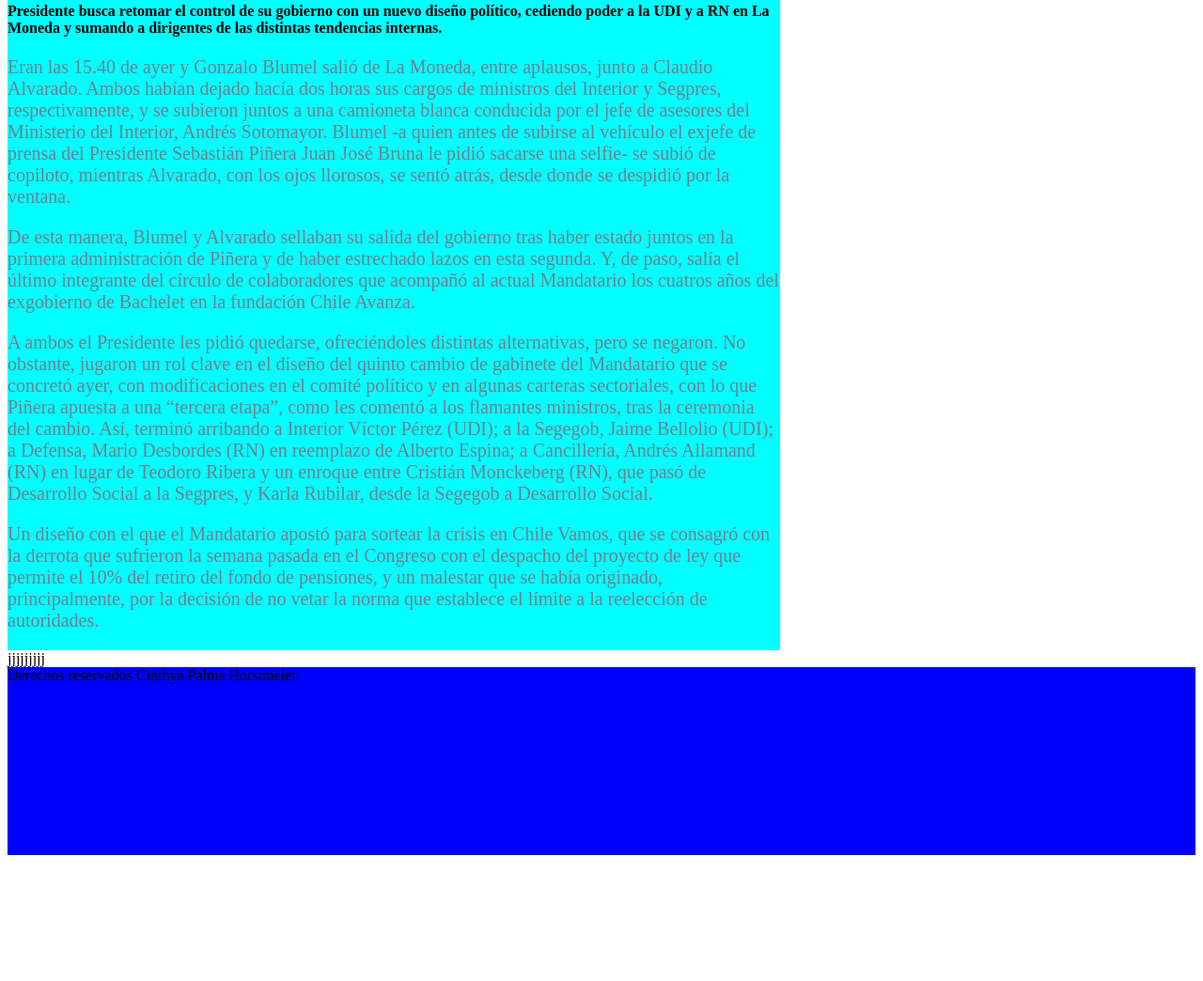
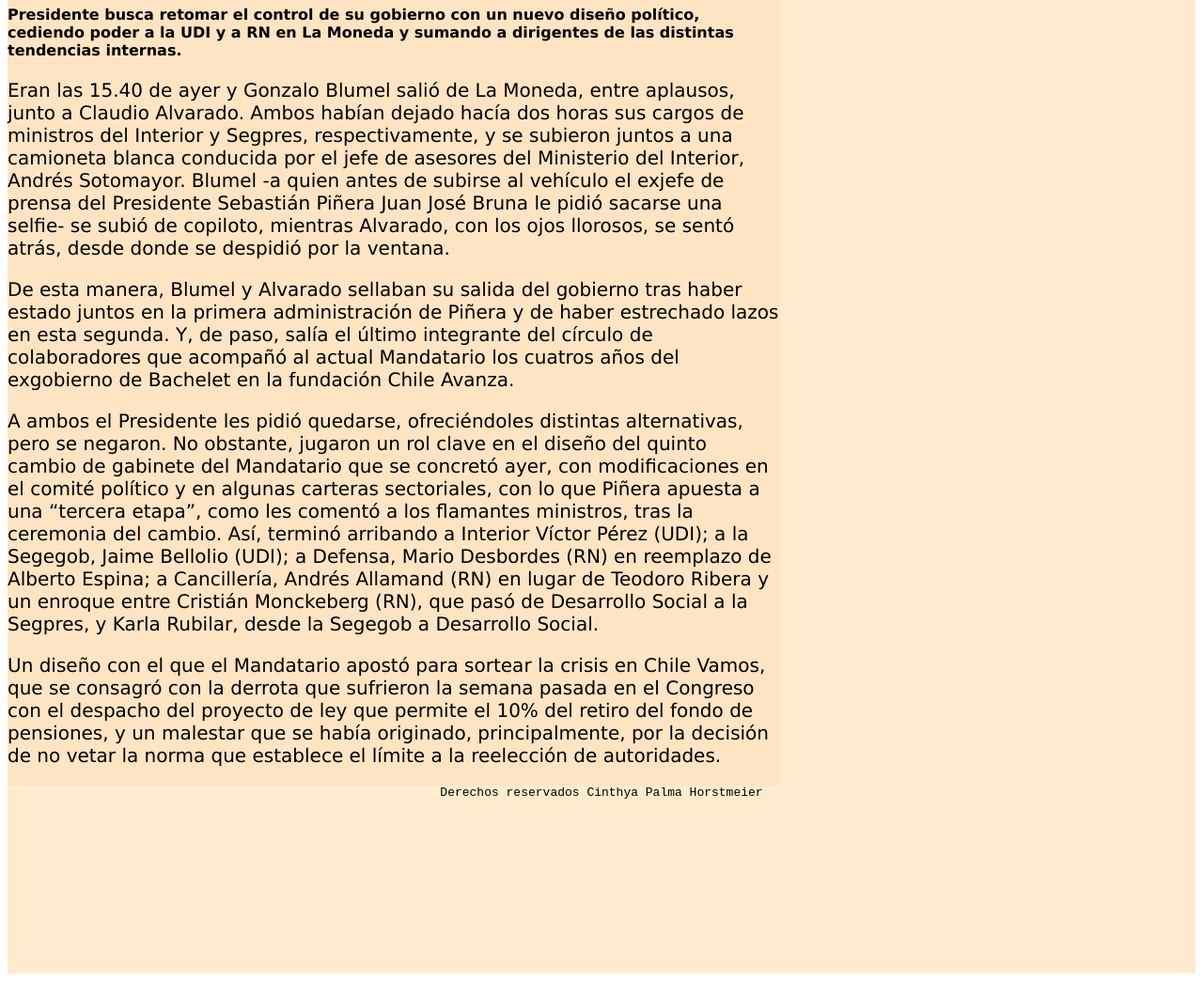
Before and after one commit to cinthyapalmah/Sistema_de_interfaz_2020, a plain HTML site: page noticia/index.html in a window 1280 px wide. Shown: the part 645-1689 px from the top of the page at 94% size. Before the commit the page ends 1563 px from the top, so only its background shows below. Drawn offline with Linux system fonts and the light colour scheme.

Commit message:
últimos cambios

```diff
--- a/assets/css/estilos.css
+++ b/assets/css/estilos.css
@@ -1,15 +1,20 @@
 header{
-    background-color: chartreuse;
+    background-color: red;
     padding: 30px;
     text-align: center;
     font-family: Arial, Helvetica, sans-serif;
     font-size: 25px;
+    color: blanchedalmond;
 }
 
+section{
+    background-color: blanchedalmond;
+}
 
 p{
-    color: slategrey;
+    color: black;
     font-size: 20px;
+    font-family: 'Lucida Sans', 'Lucida Sans Regular', 'Lucida Grande', 'Lucida Sans Unicode', Geneva, Verdana, sans-serif;
 }
 
 
@@ -26,7 +31,8 @@ nav{
 
 
 article{
-    background-color: aqua;
+    background-color: bisque;
+    font-family: 'Lucida Sans', 'Lucida Sans Regular', 'Lucida Grande', 'Lucida Sans Unicode', Geneva, Verdana, sans-serif;
     width: 65%;
     float: left;
 }
@@ -42,6 +48,9 @@ aside{
 
 
 footer{
-    background-color: blue;
+    background-color: blanchedalmond;
     height: 200px;
+    text-align: center;
+    color: black;
+    font-family: monospace;
 }
--- a/noticia/index.html
+++ b/noticia/index.html
@@ -39,7 +39,7 @@
                     <li>Larroulet, el sobreviviente al ajuste ministerial</li>
                 </ul>
             </aside>
-            <div class="clear">jjjjjjjjj</div>
+            <div class="clear"></div>
         </section>
 
     </main>
```
